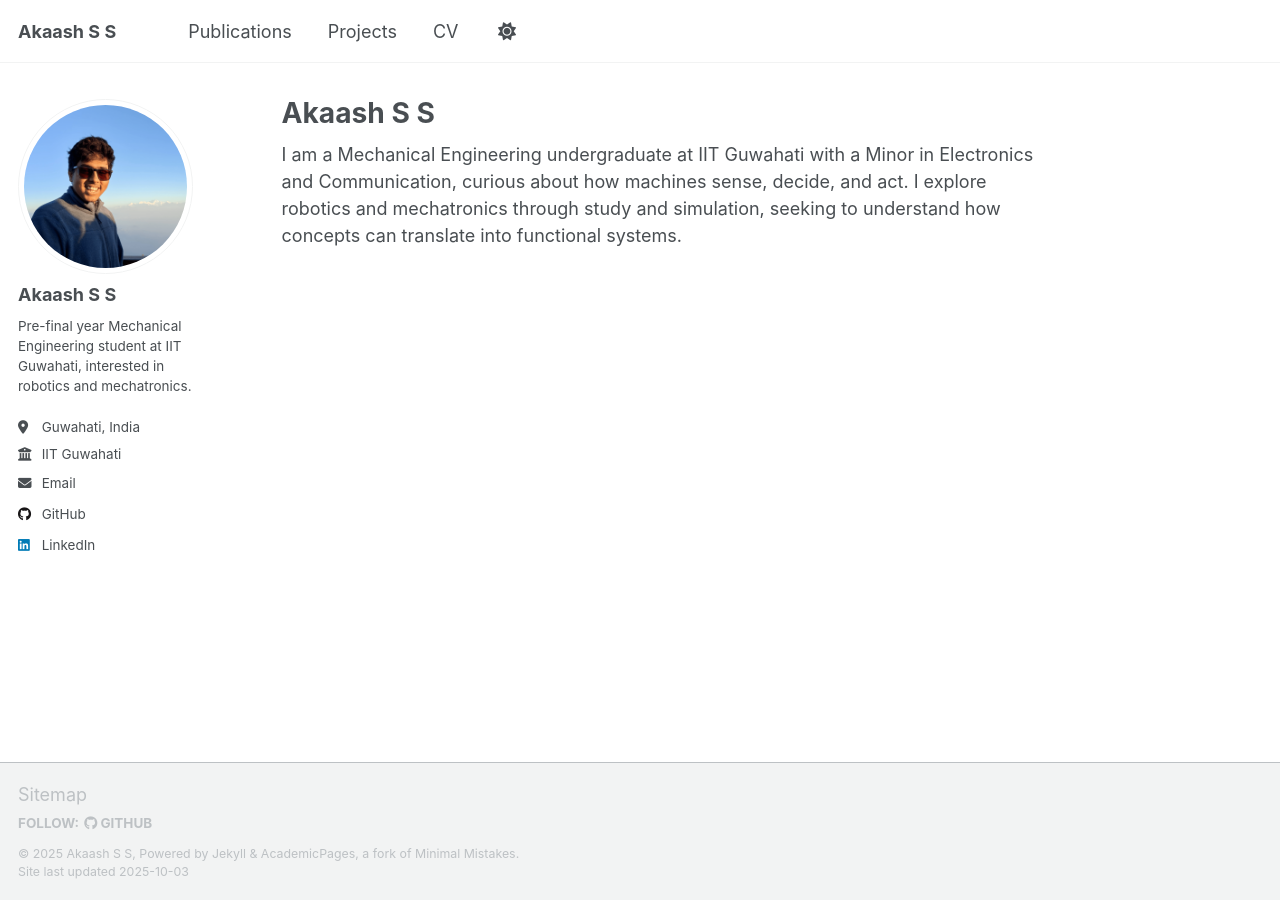
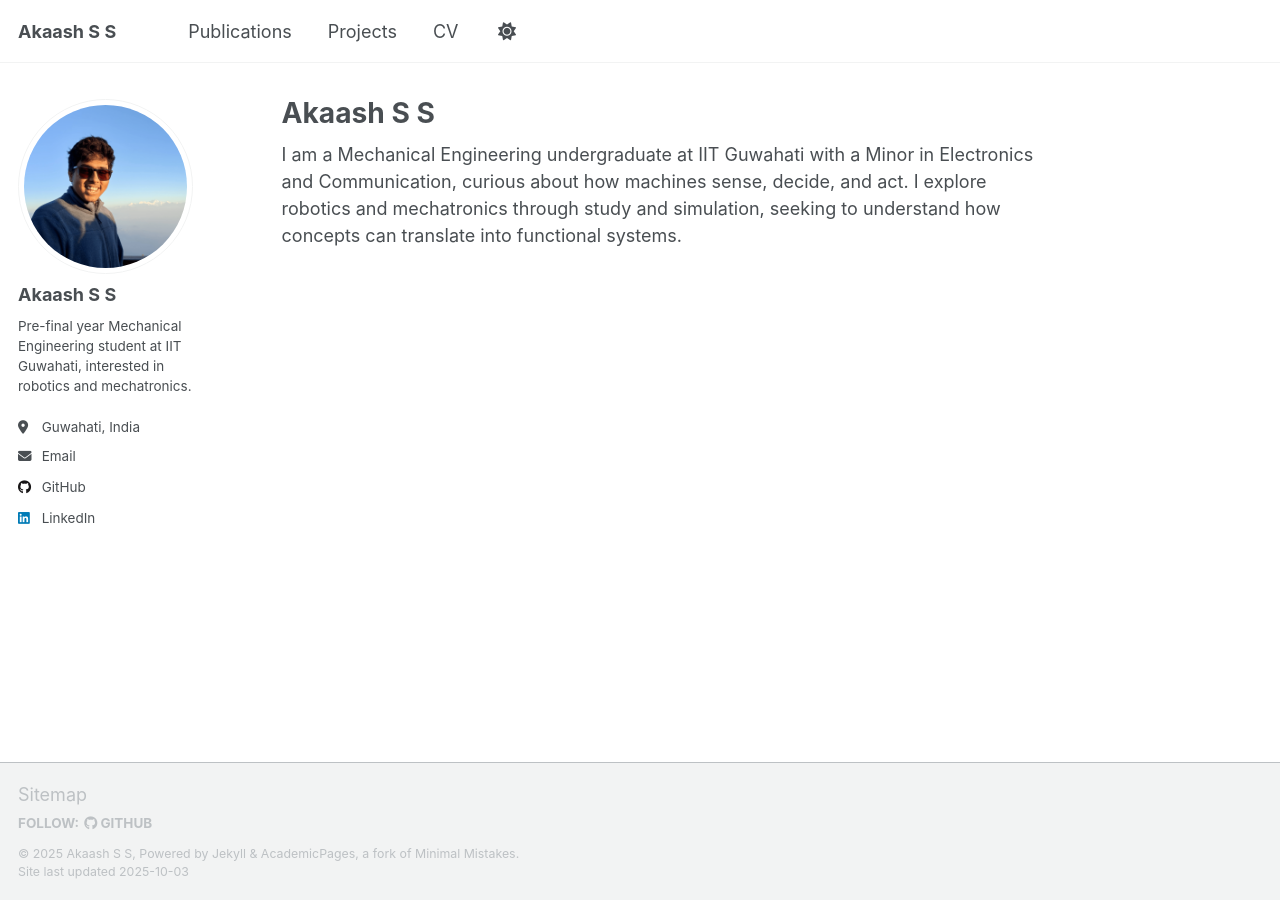
Before and after one commit to akaashss/akaashss.github.io, a Jekyll site: the page built from _pages/about.md, in a window 1280 px wide. Built offline with Jekyll 4.4.1, drawn with Linux system fonts in a browser that asks for light colours; a script that is not in the unit is left out.

Commit message:
Update author-profile.html

```diff
--- a/_includes/author-profile.html
+++ b/_includes/author-profile.html
@@ -27,12 +27,15 @@
       {% if author.location %}
         <li class="author__desktop"><i class="fas fa-fw fa-location-dot icon-pad-right" aria-hidden="true"></i>{{ author.location }}</li>
       {% endif %}
-      {% if author.employer %}
+      <!-- {% if author.employer %}
         <li class="author__desktop"><i class="fas fa-fw fa-building-columns icon-pad-right" aria-hidden="true"></i>{{ author.employer }}</li>
+      {% endif %}  -->
+      {% if author.uri %}
+        <li><a href="{{ author.uri }}"><i class="fas fa-fw fa-building-columns icon-pad-rightt" aria-hidden="true"></i>{{ site.data.ui-text[site.locale].website_label | default: "IIT Guwahati" }}</a></li>
       {% endif %}
-      {% if author.uri %}
+      <!-- {% if author.uri %}
         <li><a href="{{ author.uri }}"><i class="fas fa-fw fa-link icon-pad-right" aria-hidden="true"></i>{{ site.data.ui-text[site.locale].website_label | default: "Website" }}</a></li>
-      {% endif %}
+      {% endif %} -->
       {% if author.email %}
         <li><a href="mailto:{{ author.email }}"><i class="fas fa-fw fa-envelope icon-pad-right" aria-hidden="true"></i>{{ site.data.ui-text[site.locale].email_label | default: "Email" }}</a></li>
       {% endif %}
```
